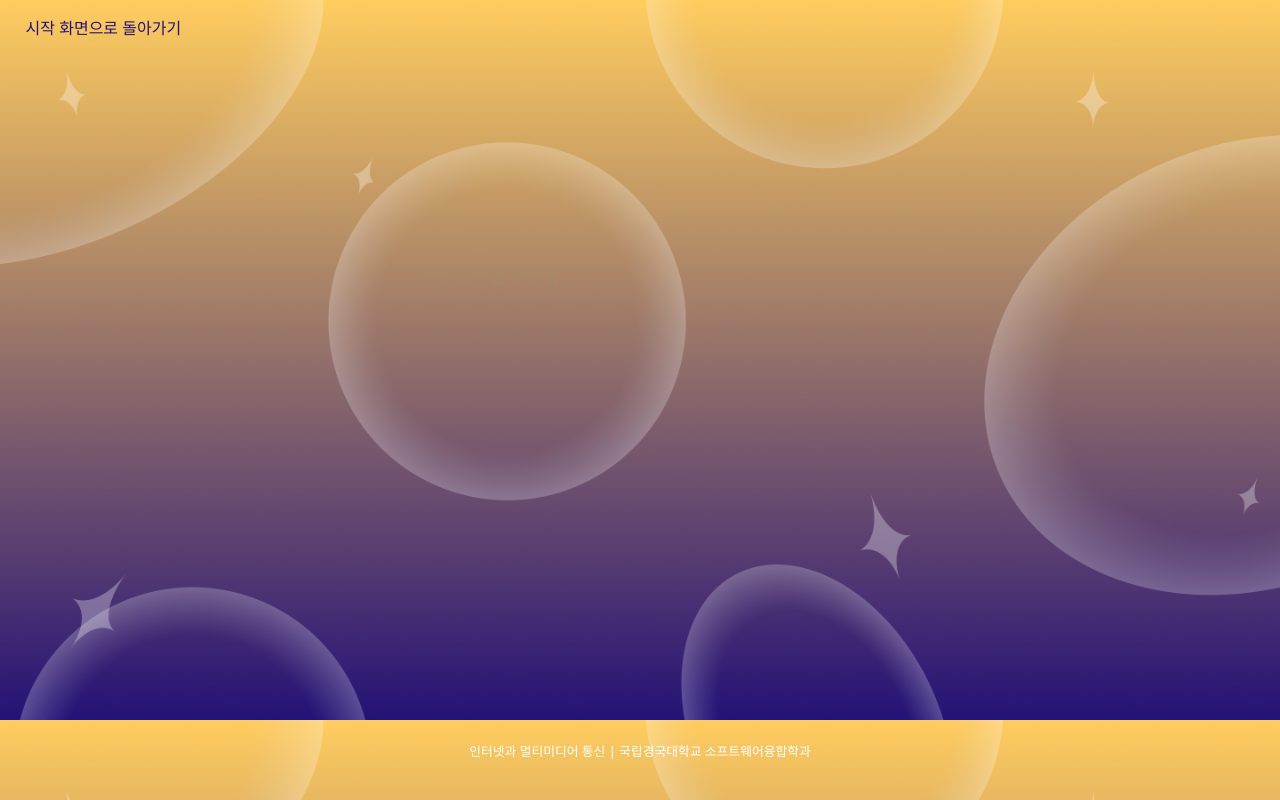
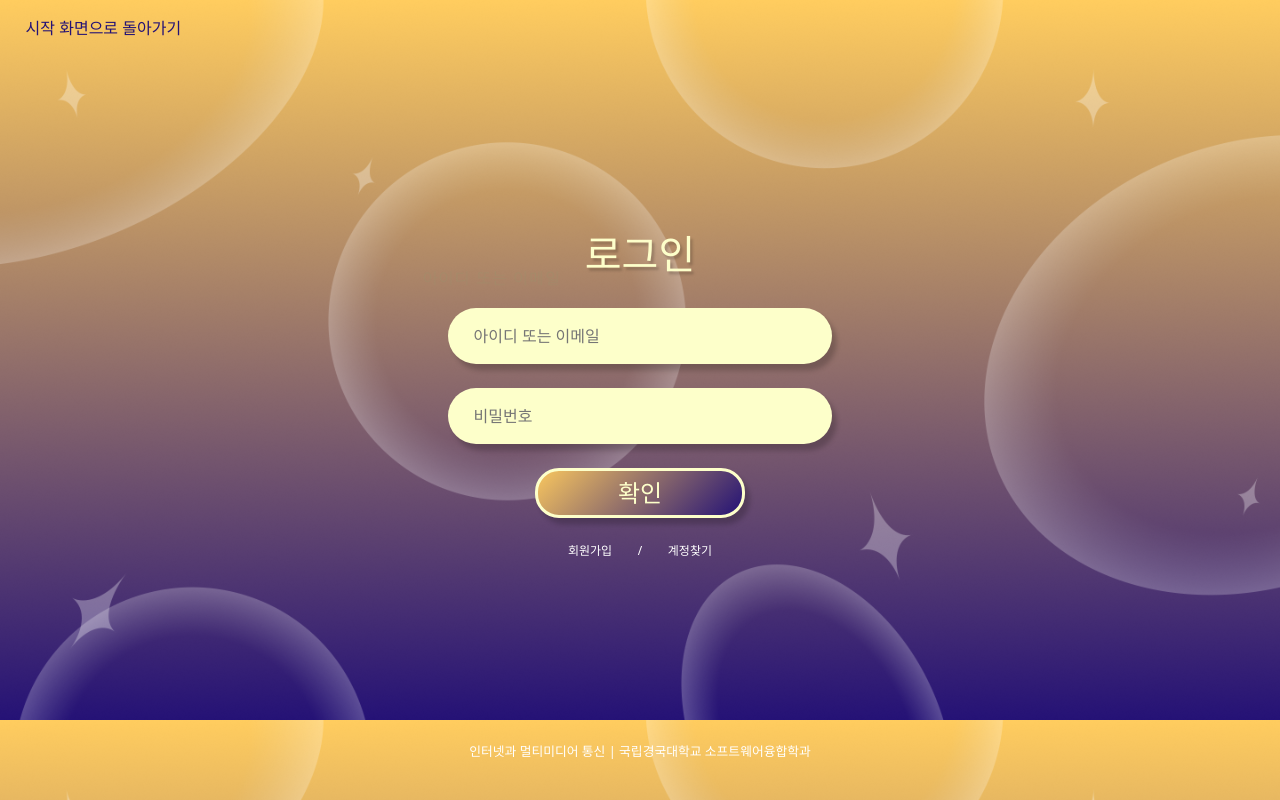
Before and after one commit to Radian06/ComArch-web, a React (Vite) app: page /login in a window 1280 px wide. Built offline with nearby package versions, Linux system fonts and the light colour scheme.

Commit message:
⚡️: login join css account로 통합 & login 페이지 퍼블리싱

```diff
--- a/src/pages/login.jsx
+++ b/src/pages/login.jsx
@@ -1,19 +1,26 @@
-import "../styles/login.css"
+import "../styles/account.css"
 import "../styles/headerWhole.css"
-
+import { Link } from "react-router-dom";
 import Footer from "../components/footer.jsx";
 
 function Login() {
   return (
-    <div className="login_page">
-      <div className="header">
+    <div className="account_page">
+        <div className="header">
         <div className="back_btn">시작 화면으로 돌아가기</div>
-
-      </div>
-      <div className="login_body">
-
-      </div>
-      <Footer />
+    </div>
+    <div className="account_body">
+        <div className="account_title">로그인</div>
+        <input className="account_input" placeholder="아이디 또는 이메일"></input>
+        <input className="account_input" placeholder="비밀번호"></input>
+        <div className="default_btn">확인</div>
+        <div className="account_box">
+            <Link to = '/join' className="account_nav">회원가입</Link>
+            <div className="account_nav">/</div>
+            <div className="account_nav">계정찾기</div>
+        </div>
+    </div>
+    <Footer />
     </div>
   );
 }
--- /dev/null
+++ b/src/styles/account.css
@@ -0,0 +1,65 @@
+.account_page {
+    width: 100vw;
+    height: 100vh;
+
+    position: relative;
+
+    display: flex;
+    flex-direction: column;
+
+    background-image: url('../assets/bgDefault.png');
+    background-size: 100%;
+    overflow-y: hidden;
+}
+
+
+/* 중앙 */
+.account_body {
+    width: 100%;
+    height: 84vh;
+
+    display: flex;
+    flex-direction: column;
+    justify-content: center;
+    align-items: center;
+    gap: 3vh;
+}
+
+.account_title {
+    color: #FDFFCA;
+    font-size: 5vh;
+    font-weight: bold;
+    text-shadow: 0.3vh 0.4vh 0.33vh rgba(0,0,0,0.2);
+}
+
+.account_input {
+    all: unset;
+
+    width: 26vw;
+    height: 3vh;
+    padding: 2vh 2vw;
+
+    display: flex;
+    align-items: center;
+
+    background-color: #FDFFCA;
+    font-size: 2vh;
+    border-radius: 5vh;
+    box-shadow: 0.6vh 0.8vh 0.66vh rgba(0,0,0,0.2);
+}
+
+.account::placeholder {
+    color: #9E916D;
+}
+
+.account_box {
+    display: flex;
+    justify-content: center;
+    align-items: center;
+    gap: 2vw;
+}
+
+.account_nav, .account_nav:hover {
+    color: white;
+    font-size: 1.5vh;
+}
--- a/src/styles/login.css
+++ /dev/null
@@ -1,26 +0,0 @@
-.login_page {
-    width: 100vw;
-    height: 100vh;
-
-    position: relative;
-
-    display: flex;
-    flex-direction: column;
-
-    background-image: url('../assets/bgdefault.png');
-    background-size: 100%;
-    overflow-y: hidden;
-}
-
-
-/* 중앙 */
-.login_body {
-    width: 100%;
-    height: 84vh;
-
-    display: flex;
-    flex-direction: column;
-    justify-content: center;
-    align-items: center;
-    gap: 3vh;
-}
```
